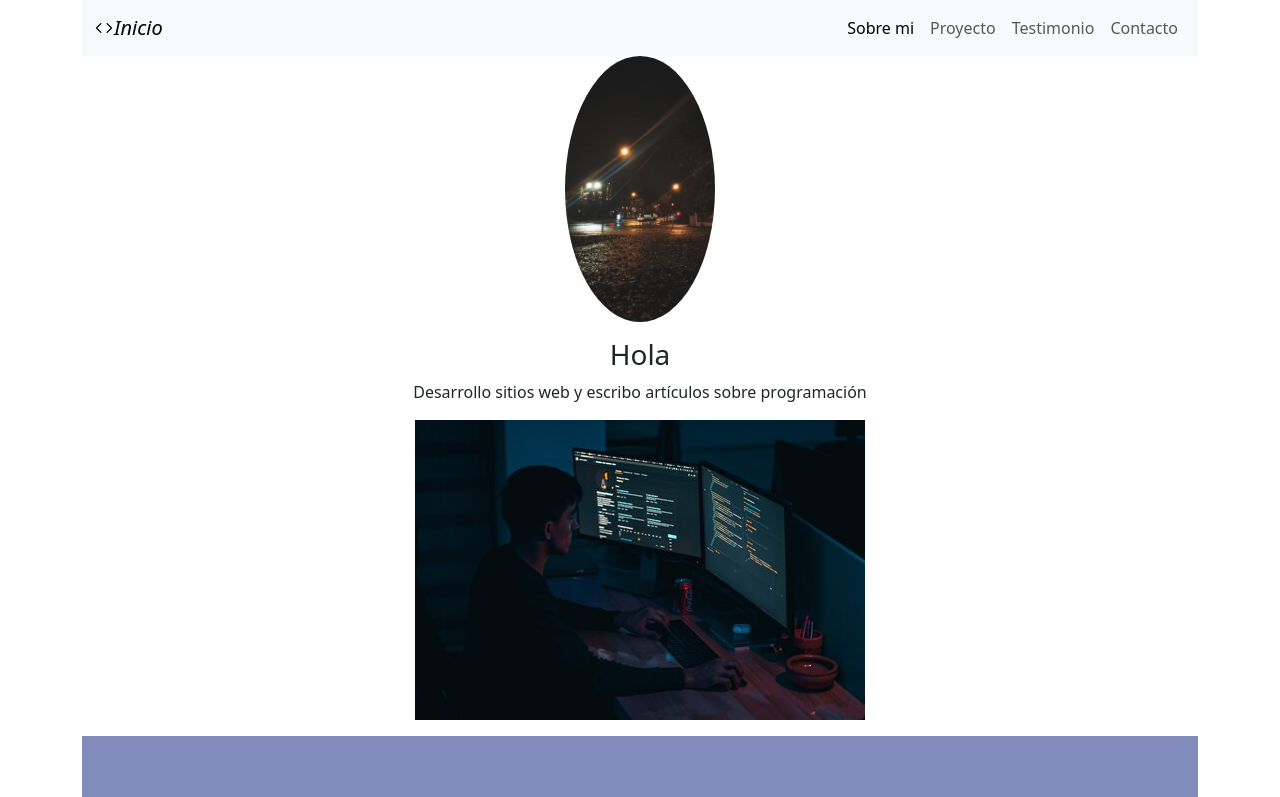
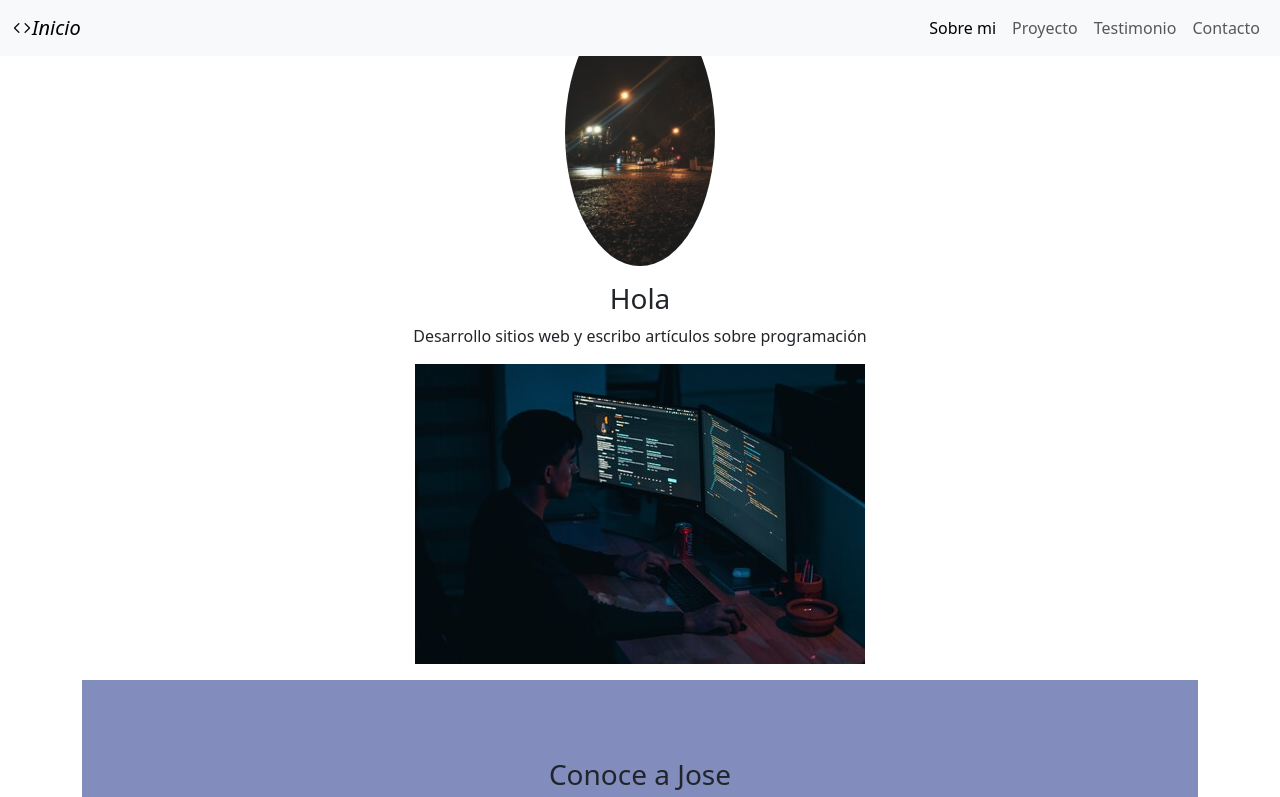
Before and after one commit to josemanuel91/examenfinal, a plain HTML site: page desarrollador.html in a window 1280 px wide. Shown: the top 797 px of the page. Drawn offline with nearby package versions, Linux system fonts and the light colour scheme.

Commit message:
Update desarrollador.html

```diff
--- a/desarrollador.html
+++ b/desarrollador.html
@@ -13,7 +13,7 @@
 <body>
     <div class="container">
         <div id="navegador">
-            <nav class="navbar navbar-expand-lg bg-body-tertiary">
+            <nav class="navbar navbar-expand-lg bg-body-tertiary fixed-top">
                 <div class="container-fluid">
                   <a class="navbar-brand" href="index.html">
                     <i class="bi bi-code">Inicio</i>
```
